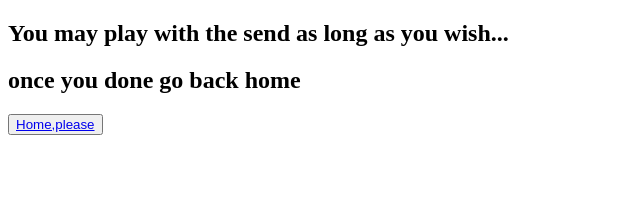
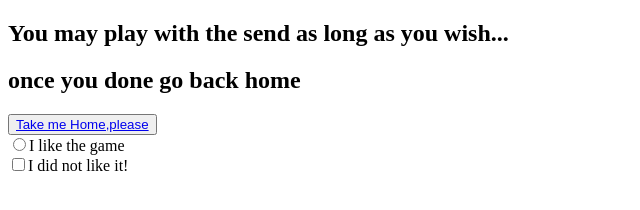
Before and after one commit to olgaKhristo/cohort11, a plain HTML site: page form/play.html in a window 1280 px wide. Shown: the whole page, without its empty margins (0-640 px from the left). Drawn offline with Linux system fonts and the light colour scheme.

Commit message:
Game added

```diff
--- a/form/play.html
+++ b/form/play.html
@@ -10,7 +10,13 @@
     <section>
         <h1>You may play with the send as long as you wish...</h1>
 <h2>once you done go back home</h2>
-<button><a href="/srart.html">Home,please</a> </button>
+<button><a href="/srart.html">Take me Home,please</a> </button>
+<br>
+<form>
+<input type="radio" thamk>I like the game<br>
+<input type="checkbox">I did not like it!<br>
+
+</form>
     </section>
 </body>
 </html>
```
Also changed, not shown: form/forestwalk.html (+2 -2 lines), form/index.html (+1 -1 lines), form/water.html (+1 -1 lines), form/woods.html (+1 -1 lines).
